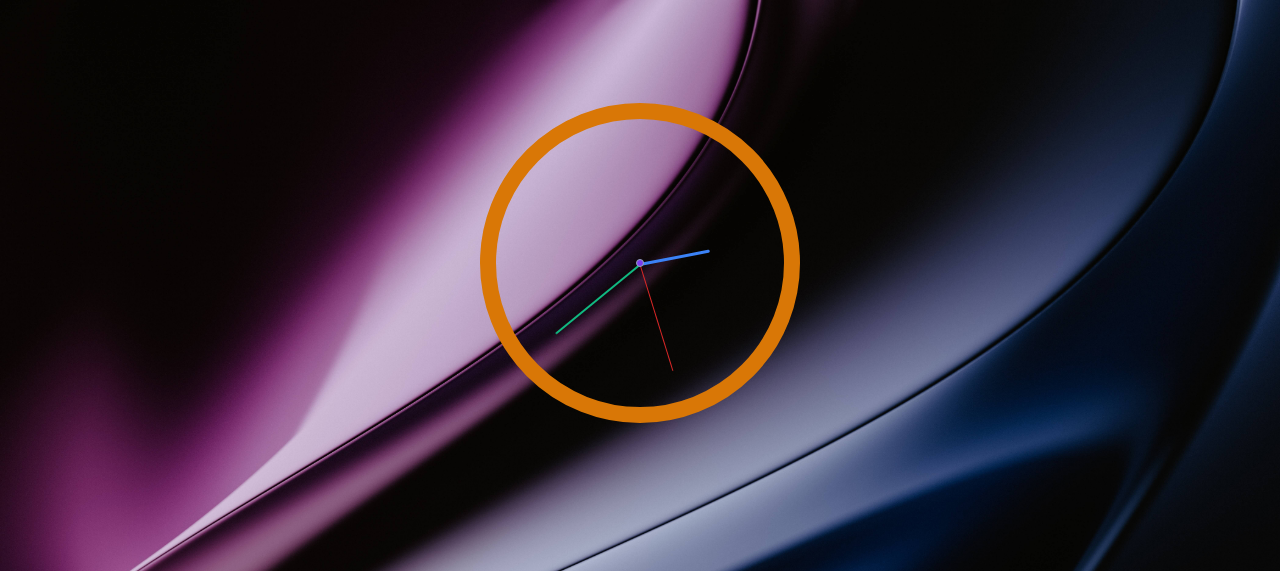
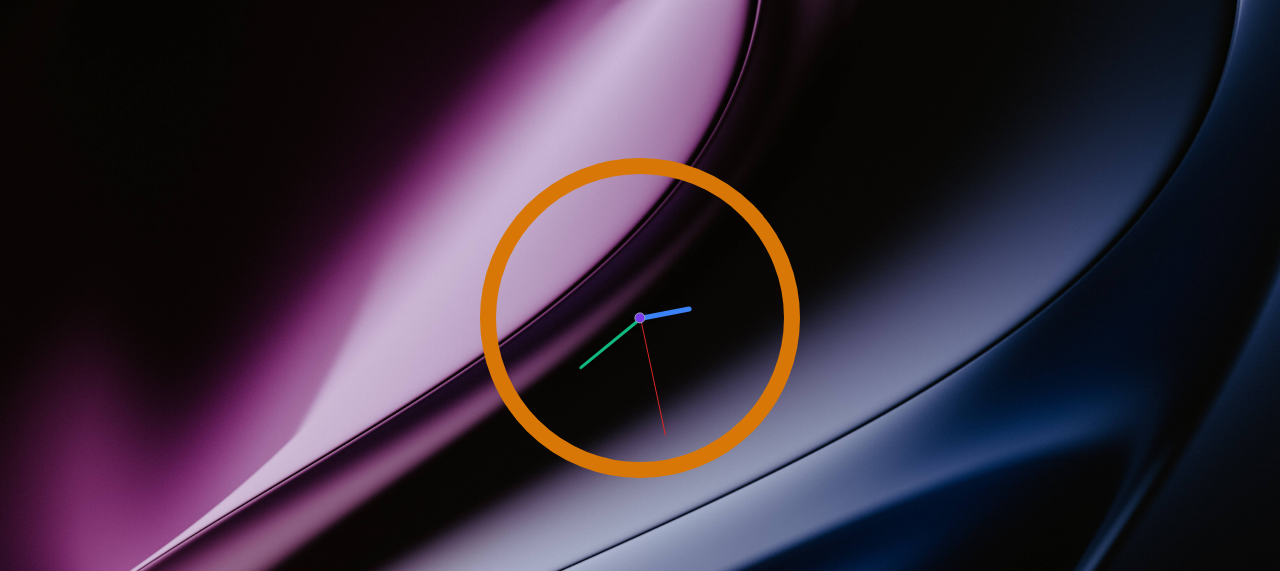
Before and after one commit to Nrupatungan/js-clock, a website: page index.html in a window 1280 px wide. Shown: the top 571 px of the page. Drawn offline with Linux system fonts and the light colour scheme; a web font is replaced by a local one.

Commit message:
changed transform origin of hands

```diff
--- a/app/js/script.js
+++ b/app/js/script.js
@@ -9,17 +9,17 @@ function setDate() {
     const now = new Date();
 
     const seconds = now.getSeconds();
-    const secondsDegrees = ((seconds / 60) * 360) + 90;
+    const secondsDegrees = ((seconds / 60) * 360);
     sec_hand.style.transform = `rotate(${secondsDegrees}deg)`;
     sec.innerText = seconds;
 
     const mins = now.getMinutes();
-    const minsDegrees = ((mins / 60) * 360) + ((seconds/60)*6) + 90;
+    const minsDegrees = ((mins / 60) * 360) + ((seconds/60)*6);
     min_hand.style.transform = `rotate(${minsDegrees}deg)`;
     mint.innerText = mins;
 
     const hour = now.getHours();
-    const hourDegrees = ((hour / 12) * 360) + ((mins/60)*30) + 90;
+    const hourDegrees = ((hour / 12) * 360) + ((mins/60)*30);
     hour_hand.style.transform = `rotate(${hourDegrees}deg)`;
     hr.innerText = hour;
 }
--- a/index.html
+++ b/index.html
@@ -15,16 +15,18 @@
     <script src="./app/js/script.js" defer></script>
 </head>
 <body class="bg-mobile min-[700px]:bg-desktop bg-cover bg-no-repeat min-h-screen grid place-items-center">
-    <section class="clock w-[20rem] max-[319px]:w-full h-[20rem] border-[1rem] border-lime-400 rounded-full min-[700px]:border-amber-600 p-8 relative transition-all duration-200 ease-linear">
+    <main>
+        <section class="clock w-[20rem] max-[319px]:w-full h-[20rem] border-[1rem] border-lime-400 rounded-full min-[700px]:border-amber-600 p-8 transition-all duration-200 ease-linear mb-24">
             <div class="clock-face w-full h-full relative text-white">
-          <div id="hour-hand" class="h-[0.18rem] w-[70px] rounded-full origin-[100%] bg-white min-[700px]:bg-blue-500 absolute top-[50%] left-[19%] rotate-90 transition-all duration-[0.5s] ease-[0.1,_2.7,_0.58,_1]"></div>
-          <div id="min-hand" class="h-[0.15rem] w-[110px] rounded-full origin-[100%] bg-green-600 min-[700px]:bg-emerald-500 absolute top-[50%] left-[1.2%] rotate-90 transition-all duration-[0.5s] ease-[0.1,_2.7,_0.58,_1]"></div>
-          <div id="second-hand" class="h-[0.09rem] w-1/2 rounded-full origin-[100%] bg-pink-800 min-[700px]:bg-red-600 absolute top-[50%] rotate-90 transition-all duration-[0.5s] ease-[0.1,_2.7,_0.58,_1]"></div>
-          <div class="bg-fuchsia-400 min-[700px]:bg-violet-600 border border-slate-400 rounded-full h-[0.5rem] w-[0.5rem] absolute top-[50%] left-[50%] translate-x-[-50%] translate-y-[-50%] z-10"></div>
+              <div id="hour-hand" class="h-[50px] w-[5px] rounded-t-3xl absolute bottom-[50%] left-[50%] translate-x-[-50%] origin-bottom bg-white min-[700px]:bg-blue-500 transition-all duration-[0.5s] ease-[0.1,_2.7,_0.58,_1]"></div>
+              <div id="min-hand" class="h-[80px] w-[3px] rounded-t-3xl absolute bottom-[50%] left-[50%] translate-x-[-50%] origin-bottom bg-green-600 min-[700px]:bg-emerald-500 transition-all duration-[0.5s] ease-[0.1,_2.7,_0.58,_1]"></div>
+              <div id="second-hand" class="h-[120px] w-[1px] rounded-t-3xl absolute bottom-[50%] left-[50%] translate-x-[-50%] origin-bottom bg-pink-800 min-[700px]:bg-red-600 transition-all duration-[0.05s] ease-[0.1,_2.7,_0.58,_1]"></div>
+              <div class="bg-fuchsia-400 min-[700px]:bg-violet-600 border border-slate-400 rounded-full h-[0.7rem] w-[0.7rem] absolute top-[50%] left-[50%] translate-x-[-50%] translate-y-[-50%] z-10"></div>
             </div>
         </section>
         <section class="py-4 px-2 text-center bg-gradient-to-bl from-[#0d3457] to-teal-900 rounded-xl transition-all duration-150 ease-linear">
             <h1 class="font-Nabla text-3xl tracking-[0.5em] transition-all duration-200 ease-linear"><span class="hr ps-3.5 transition-all duration-200 ease-linear"></span>:<span class="mint transition-all duration-200 ease-linear"></span>:<span class="sec transition-all duration-200 ease-linear"></span></h1>
         </section>
+    </main>
 </body>
 </html>
```
Also changed, not shown: dist/output.css. Lines whose indentation alone changed are shown as unchanged.
